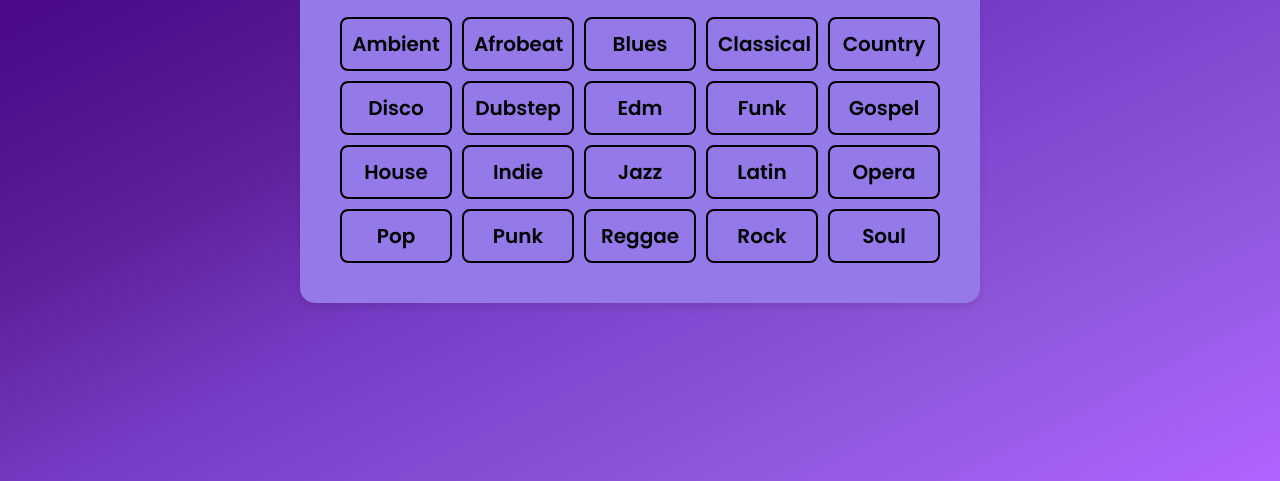
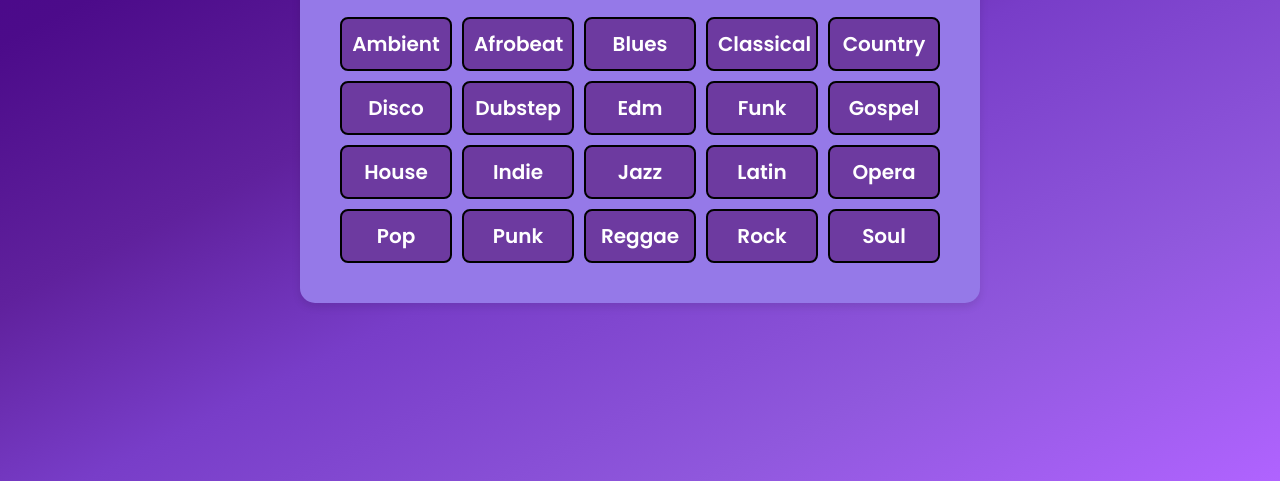
Before and after one commit to karlinamaya/AmplifyHER, a plain HTML site: page quiz/quiz.html in a window 1280 px wide. Shown: the part 319-800 px from the top of the page. Drawn offline with nearby package versions, Linux system fonts and the light colour scheme; a script that the page names is missing.

Commit message:
Update quiz-styles.css

```diff
--- a/quiz/quiz-styles.css
+++ b/quiz/quiz-styles.css
@@ -25,10 +25,12 @@
   cursor: pointer;
   transition: background-color 0.3s ease;
   font-weight: 515;
+  color: white;
+  background-color: #6d3aa0;
 }
 
 .answer-button:hover, #generatePlaylistBtn:hover{
-  background-color: #a67bf0;
+  background-color: #9359ce;
 }
 
 .button-container {
```
